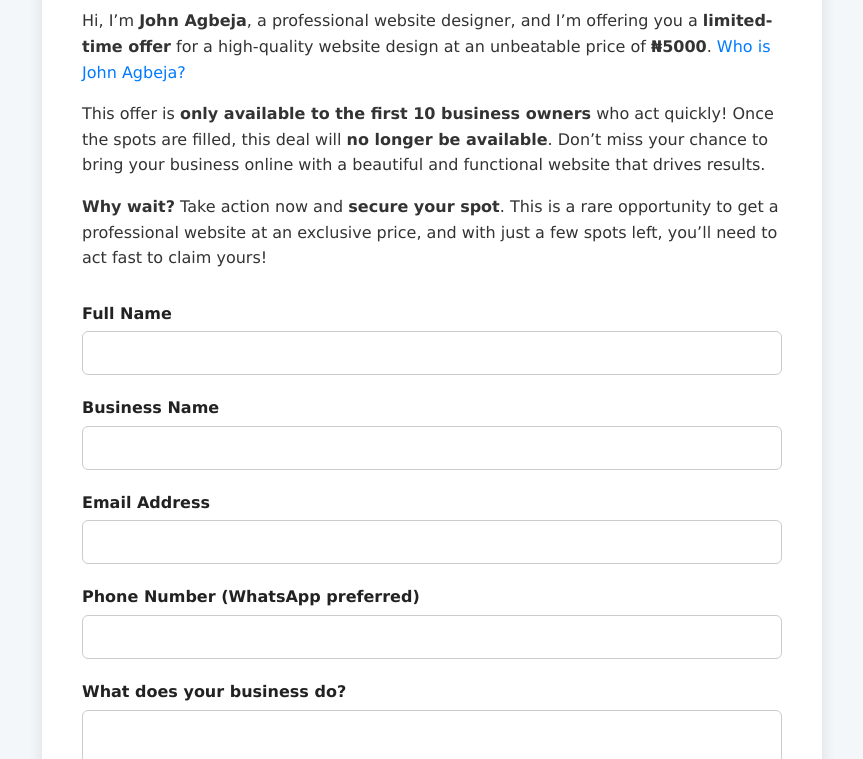
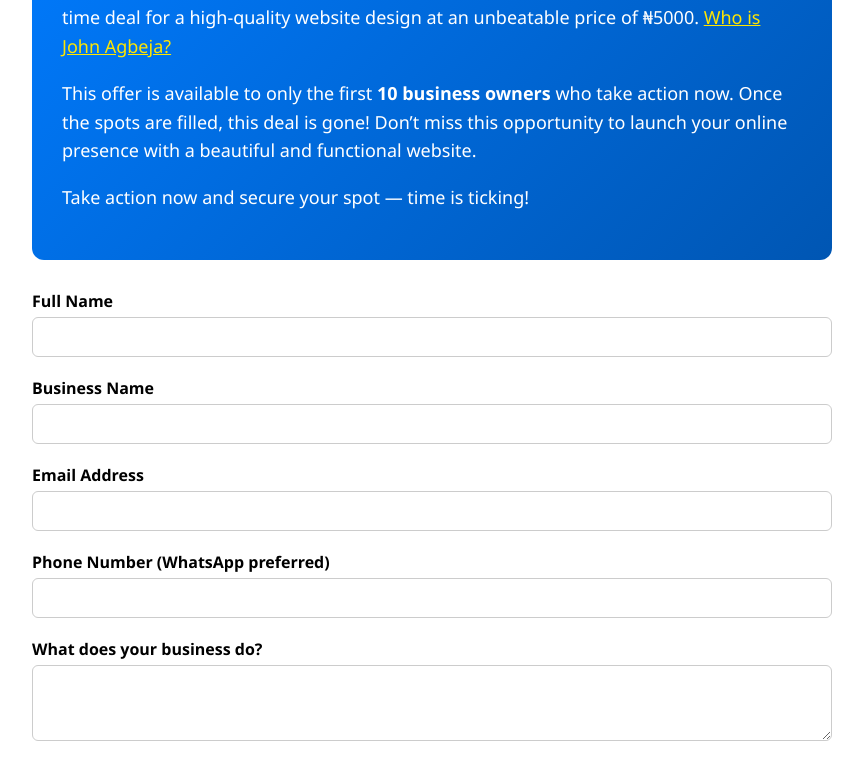
Before and after one commit to John-Agbeja/Free_Website, a plain HTML site: page index.html in a window 1280 px wide. Shown: the part 200-959 px from the top of the page, without its empty margins (208-1071 px from the left). Drawn offline with Linux system fonts and the light colour scheme.

Commit message:
Update index.html

```diff
--- a/index.html
+++ b/index.html
@@ -3,20 +3,17 @@
 <head>
   <meta charset="UTF-8" />
   <meta name="viewport" content="width=device-width, initial-scale=1" />
-  <title>Website Design Offer – Just ₦5000!</title>
+  <title>Website Design Offer – Only ₦5000!</title>
   <style>
     body {
-      font-family: 'Verdana', sans-serif;
-      font-size: 16px;
-      line-height: 1.6;
+      font-family: 'Segoe UI', sans-serif;
       background-color: #f4f7fa;
       margin: 0;
       padding: 0;
-      color: #222;
     }
 
     .container {
-      max-width: 700px;
+      max-width: 800px;
       margin: 40px auto;
       background: #fff;
       padding: 40px;
@@ -24,24 +21,25 @@
       box-shadow: 0 4px 15px rgba(0, 0, 0, 0.1);
     }
 
-    h1 {
-      text-align: center;
-      color: #0056b3;
-      font-size: 28px;
-      margin-bottom: 20px;
+    .hero {
+      background: linear-gradient(135deg, #007BFF, #0056b3);
+      color: white;
+      padding: 30px;
+      border-radius: 12px;
+      margin-bottom: 30px;
     }
 
-    p {
-      color: #333;
-      margin-bottom: 15px;
+    .hero h1 {
+      margin-top: 0;
     }
 
-    a {
-      color: #007BFF;
-      text-decoration: none;
+    .hero p {
+      font-size: 18px;
+      line-height: 1.6;
     }
 
-    a:hover {
+    .hero a {
+      color: #ffe600;
       text-decoration: underline;
     }
 
@@ -57,7 +55,7 @@
 
     input, textarea, select, button {
       width: 100%;
-      padding: 12px;
+      padding: 10px;
       margin-bottom: 20px;
       border-radius: 6px;
       border: 1px solid #ccc;
@@ -83,46 +81,37 @@
       color: #888;
       font-size: 14px;
     }
-
-    @media (max-width: 768px) {
-      .container {
-        padding: 20px;
-      }
-
-      h1 {
-        font-size: 24px;
-      }
-    }
   </style>
 </head>
 <body>
 
   <div class="container">
-  <h1>Let Me Build You a Stunning Website – Only ₦5000!</h1>
-
+    <div class="hero">
+      <h1>Get a Stunning Website for Just ₦5000!</h1>
       <p>
-    Hi, I’m <strong>John Agbeja</strong>, a professional website designer, and I’m offering you a
-    <strong>limited-time offer</strong> for a high-quality website design at an unbeatable price of
-    <strong>₦5000</strong>.
+        Hi, I’m <strong>John Agbeja</strong>, a professional website designer, and I’m offering you a limited-time deal for a high-quality website design at an unbeatable price of ₦5000.
         <a href="https://john-agbeja.github.io/myportfolio/" target="_blank">Who is John Agbeja?</a>
       </p>
+      <p>
+        This offer is available to only the first <strong>10 business owners</strong> who take action now. Once the spots are filled, this deal is gone! Don’t miss this opportunity to launch your online presence with a beautiful and functional website.
+      </p>
+      <p>
+        Take action now and secure your spot — time is ticking!
+      </p>
+    </div>
 
-  <p>This offer is <strong>only available to the first 10 business owners</strong> who act quickly! Once the spots are filled, this deal will <strong>no longer be available</strong>. Don’t miss your chance to bring your business online with a beautiful and functional website that drives results.</p>
-
-  <p><strong>Why wait?</strong> Take action now and <strong>secure your spot</strong>. This is a rare opportunity to get a professional website at an exclusive price, and with just a few spots left, you’ll need to act fast to claim yours!</p>
-
-  <form id="applicationForm">
+    <form id="websiteForm">
       <label for="full_name">Full Name</label>
-    <input type="text" id="full_name" name="full_name" required>
+      <input type="text" id="full_name" name="full_name" required />
 
       <label for="business_name">Business Name</label>
-    <input type="text" id="business_name" name="business_name" required>
+      <input type="text" id="business_name" name="business_name" required />
 
       <label for="email">Email Address</label>
-    <input type="email" id="email" name="email" required>
+      <input type="email" id="email" name="email" required />
 
       <label for="phone">Phone Number (WhatsApp preferred)</label>
-    <input type="tel" id="phone" name="phone" required>
+      <input type="tel" id="phone" name="phone" required />
 
       <label for="business_description">What does your business do?</label>
       <textarea id="business_description" name="business_description" rows="3" required></textarea>
@@ -141,9 +130,9 @@
       <textarea id="features" name="features" rows="3"></textarea>
 
       <label for="start_timeline">How soon do you want to get started?</label>
-    <input type="text" id="start_timeline" name="start_timeline">
+      <input type="text" id="start_timeline" name="start_timeline" />
 
-    <button type="submit">Submit & Pay ₦5000 – Only a Few Spots Left!</button>
+      <button type="submit">Submit & Pay ₦5000</button>
     </form>
 
     <div class="footer">
@@ -152,11 +141,14 @@
   </div>
 
   <script>
-  document.getElementById("applicationForm").addEventListener("submit", function(e) {
+    document.getElementById('websiteForm').addEventListener('submit', function(e) {
       e.preventDefault();
+
+      // Optional: You can collect the form data if you want to save it somewhere
+
+      // Redirect to Paystack Payment
       window.location.href = "https://paystack.com/pay/gja9da-lqp";
     });
   </script>
-
 </body>
 </html>
```
Lines whose indentation alone changed are shown as unchanged.
